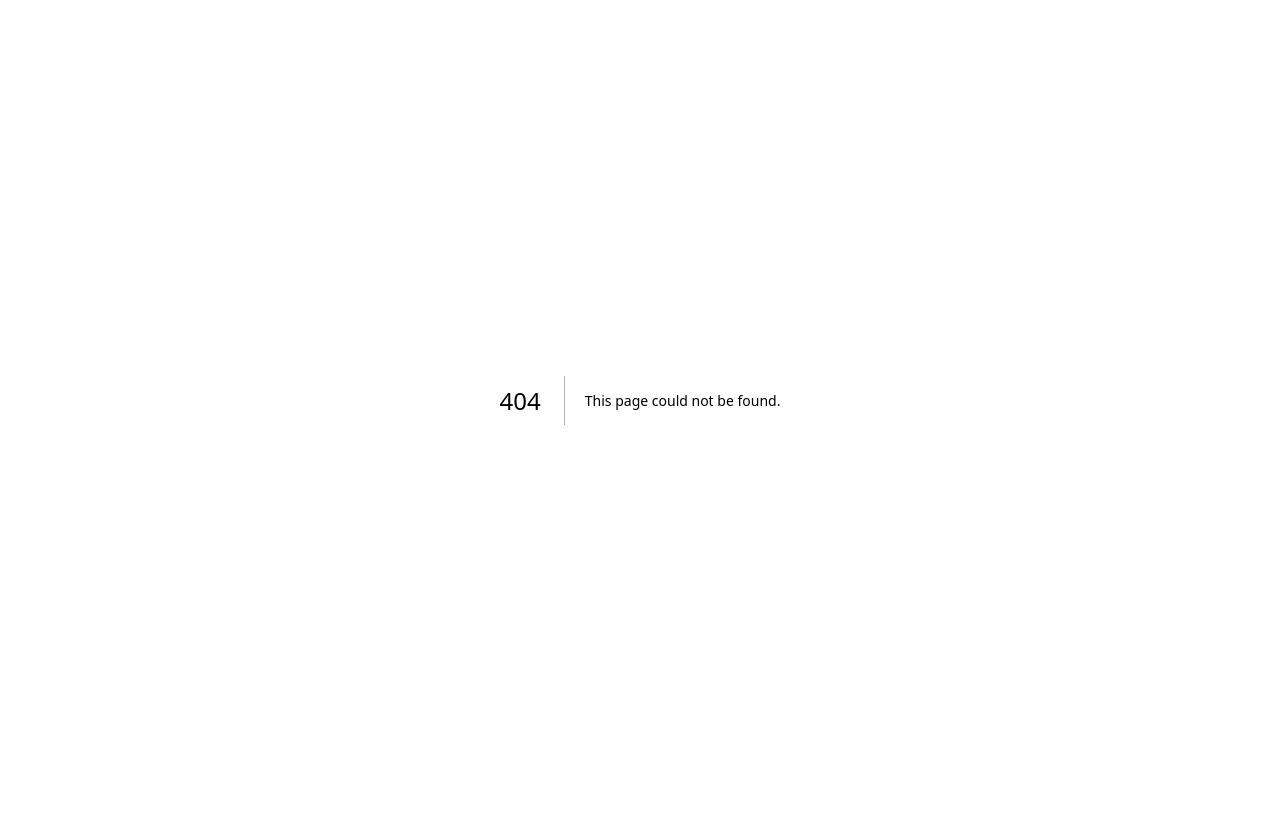
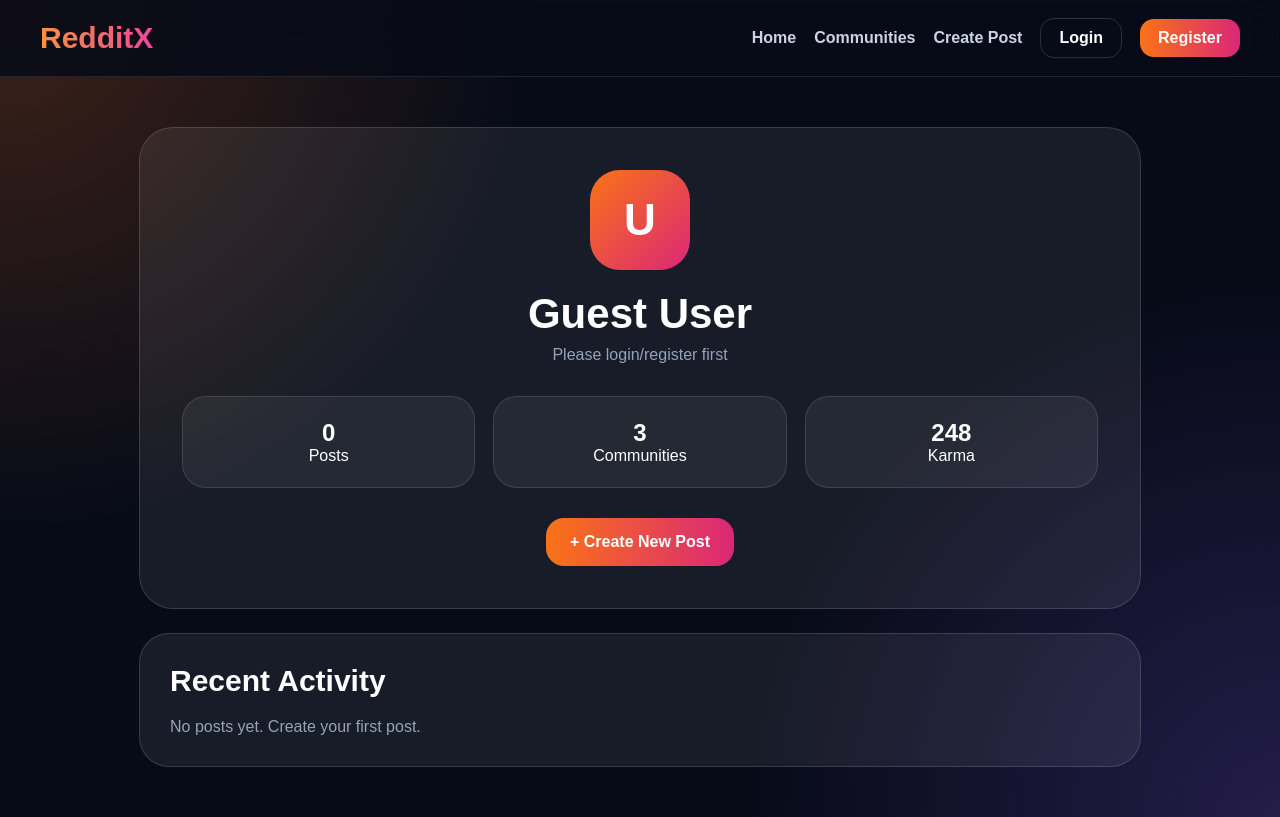
Before and after one commit to Kesarkarale/reddit-clone, a Next.js app: page /profile in a window 1280 px wide. Before the commit this address had no page. Built offline with nearby package versions, Linux system fonts and the light colour scheme.

Commit message:
Create page.js

```diff
--- /dev/null
+++ b/app/profile/page.js
@@ -0,0 +1,167 @@
+"use client";
+
+import { useEffect, useState } from "react";
+import Navbar from "../../components/Navbar";
+
+export default function Profile() {
+  const [user, setUser] = useState(null);
+  const [posts, setPosts] = useState([]);
+
+  useEffect(() => {
+    const savedUser = JSON.parse(localStorage.getItem("redditxUser"));
+    const savedPosts = JSON.parse(localStorage.getItem("redditxPosts")) || [];
+
+    setUser(savedUser);
+    setPosts(savedPosts);
+  }, []);
+
+  return (
+    <main style={page}>
+      <Navbar />
+
+      <section style={container}>
+        <div style={profileCard}>
+          <div style={avatar}>
+            {user?.username ? user.username.charAt(0).toUpperCase() : "U"}
+          </div>
+
+          <h1 style={title}>{user?.username || "Guest User"}</h1>
+          <p style={sub}>{user?.email || "Please login/register first"}</p>
+
+          <div style={statsGrid}>
+            <Stat title="Posts" value={posts.length} />
+            <Stat title="Communities" value="3" />
+            <Stat title="Karma" value="248" />
+          </div>
+
+          <a href="/create-post" style={btn}>
+            + Create New Post
+          </a>
+        </div>
+
+        <div style={activityCard}>
+          <h2 style={sectionTitle}>Recent Activity</h2>
+
+          {posts.length === 0 ? (
+            <p style={empty}>No posts yet. Create your first post.</p>
+          ) : (
+            posts.map((post) => (
+              <a key={post.id} href={`/post/${post.id}`} style={postItem}>
+                <h3>{post.title}</h3>
+                <p>Posted in r/{post.community}</p>
+              </a>
+            ))
+          )}
+        </div>
+      </section>
+    </main>
+  );
+}
+
+function Stat({ title, value }) {
+  return (
+    <div style={stat}>
+      <h2>{value}</h2>
+      <p>{title}</p>
+    </div>
+  );
+}
+
+const page = {
+  minHeight: "100vh",
+  background:
+    "radial-gradient(circle at top left, rgba(255,115,22,.22), transparent 35%), radial-gradient(circle at bottom right, rgba(139,92,246,.22), transparent 35%), #070b18",
+  color: "white",
+  fontFamily: "Arial, sans-serif",
+};
+
+const container = {
+  maxWidth: "1050px",
+  margin: "0 auto",
+  padding: "50px 24px",
+  display: "grid",
+  gap: "24px",
+};
+
+const profileCard = {
+  textAlign: "center",
+  padding: "42px",
+  borderRadius: "34px",
+  background: "rgba(255,255,255,0.07)",
+  border: "1px solid rgba(255,255,255,0.14)",
+};
+
+const avatar = {
+  width: "100px",
+  height: "100px",
+  borderRadius: "30px",
+  margin: "0 auto 20px",
+  background: "linear-gradient(135deg,#f97316,#db2777)",
+  display: "flex",
+  alignItems: "center",
+  justifyContent: "center",
+  fontSize: "44px",
+  fontWeight: "900",
+};
+
+const title = {
+  fontSize: "42px",
+  fontWeight: "900",
+};
+
+const sub = {
+  color: "#94a3b8",
+  marginTop: "8px",
+};
+
+const statsGrid = {
+  display: "grid",
+  gridTemplateColumns: "repeat(auto-fit,minmax(160px,1fr))",
+  gap: "18px",
+  marginTop: "32px",
+};
+
+const stat = {
+  padding: "22px",
+  borderRadius: "24px",
+  background: "rgba(255,255,255,0.06)",
+  border: "1px solid rgba(255,255,255,0.12)",
+};
+
+const btn = {
+  display: "inline-block",
+  marginTop: "30px",
+  padding: "15px 24px",
+  borderRadius: "18px",
+  background: "linear-gradient(90deg,#f97316,#db2777)",
+  color: "white",
+  textDecoration: "none",
+  fontWeight: "900",
+};
+
+const activityCard = {
+  padding: "30px",
+  borderRadius: "30px",
+  background: "rgba(255,255,255,0.07)",
+  border: "1px solid rgba(255,255,255,0.14)",
+};
+
+const sectionTitle = {
+  fontSize: "30px",
+  marginBottom: "20px",
+};
+
+const empty = {
+  color: "#94a3b8",
+};
+
+const postItem = {
+  display: "block",
+  padding: "20px",
+  borderRadius: "20px",
+  background: "rgba(255,255,255,0.06)",
+  border: "1px solid rgba(255,255,255,0.12)",
+  color: "white",
+  textDecoration: "none",
+  marginBottom: "14px",
+};
```
